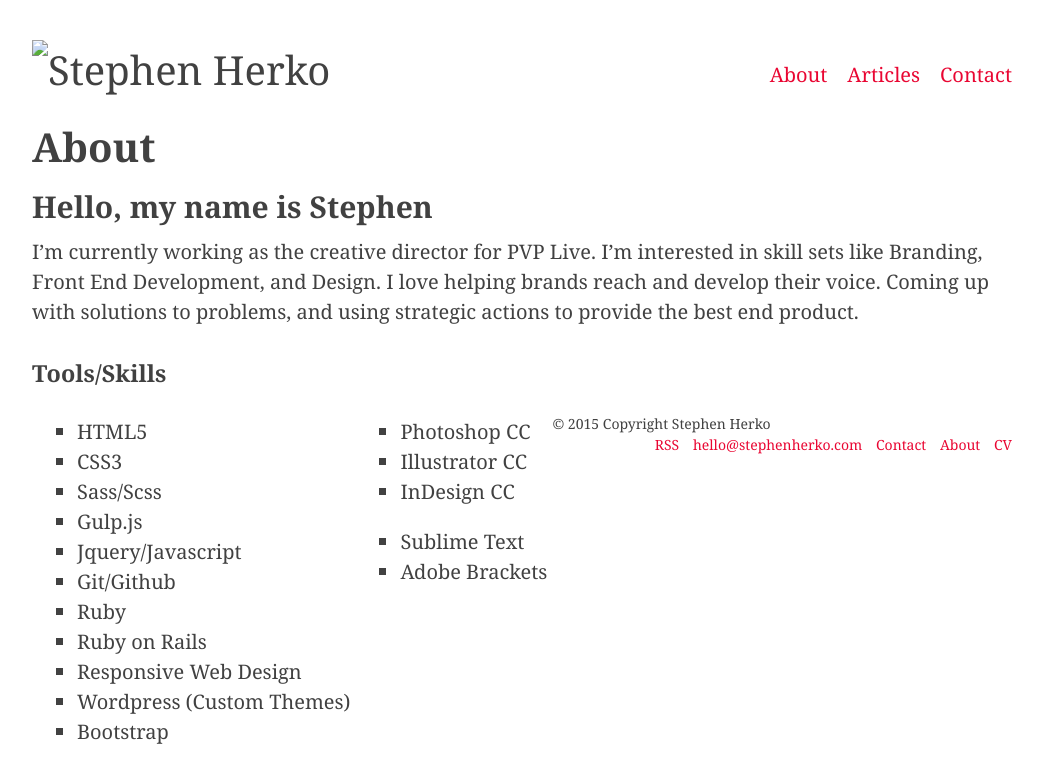
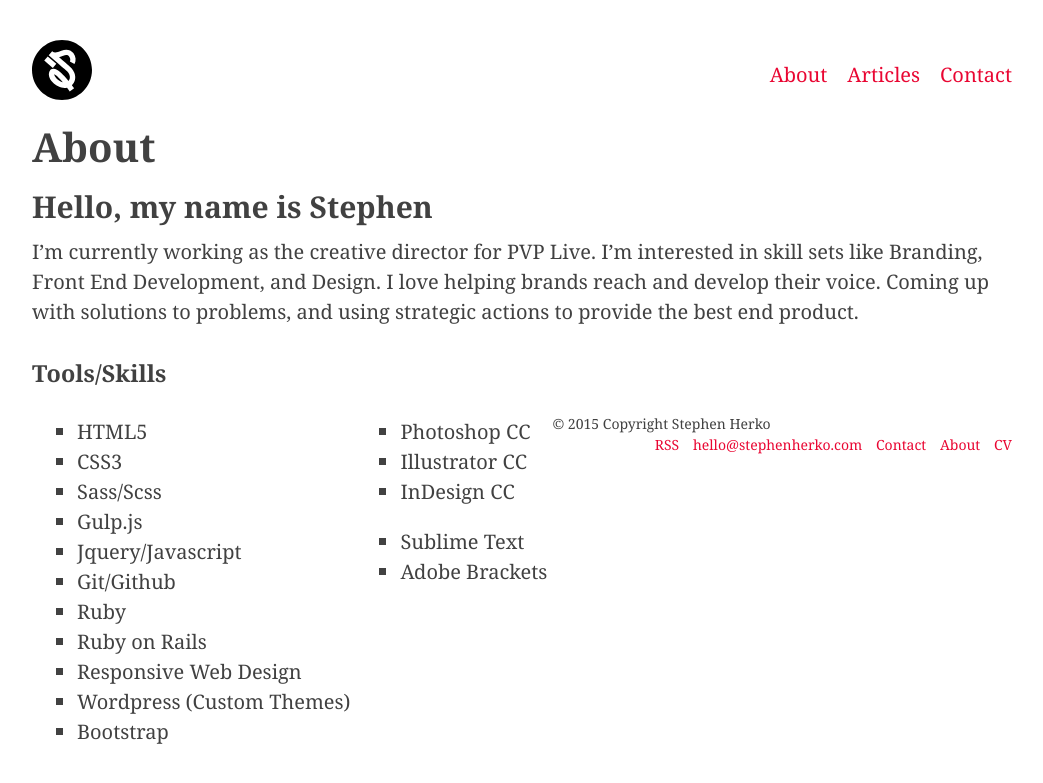
Before and after one commit to sherkoo/stephenherko.github.io, a Jekyll site: the page built from about.md, in a window 1280 px wide. Shown: the top 783 px of the page, without its empty margins (118-1161 px from the left). Built offline with Jekyll 4.4.1, drawn with Linux system fonts in a browser that asks for light colours; some web fonts are replaced.

Commit message:
logo full path

```diff
--- a/_includes/header.html
+++ b/_includes/header.html
@@ -1,6 +1,6 @@
 <header class="site-header" class="clearfix" role="banner">
   <div class="container">
-     <a class="site-header-title" title="{{ site.title }} {{ site.tagline }}" href="{{ site.baseurl }}/"><img src="img/sherko-logo4.svg" width="60" height="60" alt="{{ site.title }}"></a> <!-- /.site-header-title -->
+     <a class="site-header-title" title="{{ site.title }} {{ site.tagline }}" href="{{ site.baseurl }}/"><img src="{{ site.baseurl }}/img/sherko-logo4.svg" width="60" height="60" alt="{{ site.title }}"></a> <!-- /.site-header-title -->
      <nav class="site-header-nav" role="navigation">
        <ul>
          <li><a href="{{ site.baseurl }}/about/">About</a></li>
--- a/about.md
+++ b/about.md
@@ -38,3 +38,5 @@ I'm currently working as the creative director for PVP Live. I'm interested in s
     <li>Adobe Brackets</li>
   </ul>
 </div>
+
+<div class="clearfix"></div>
```
Also changed, not shown: 13 other files.
